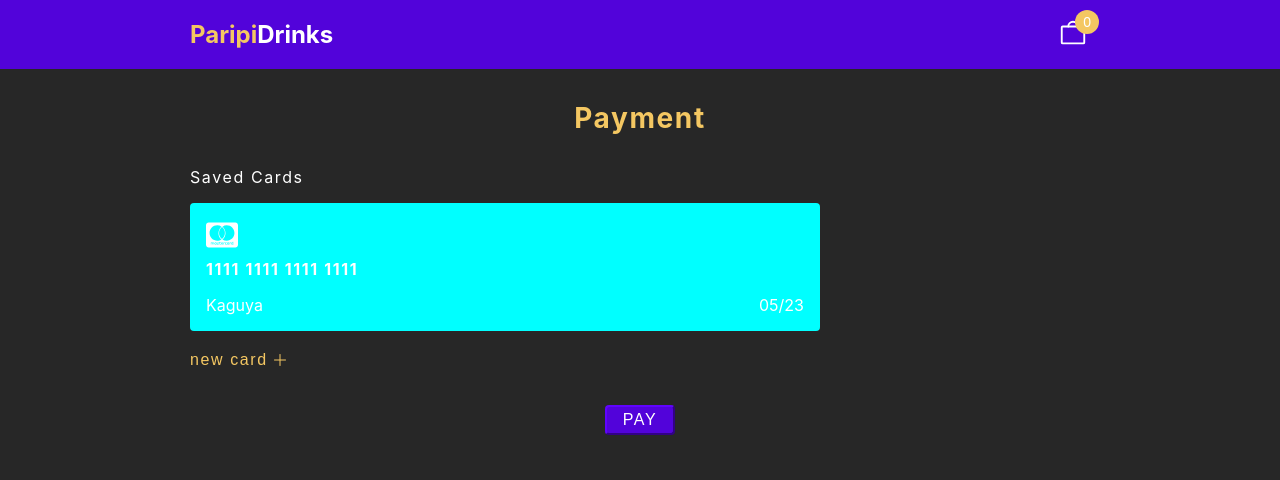
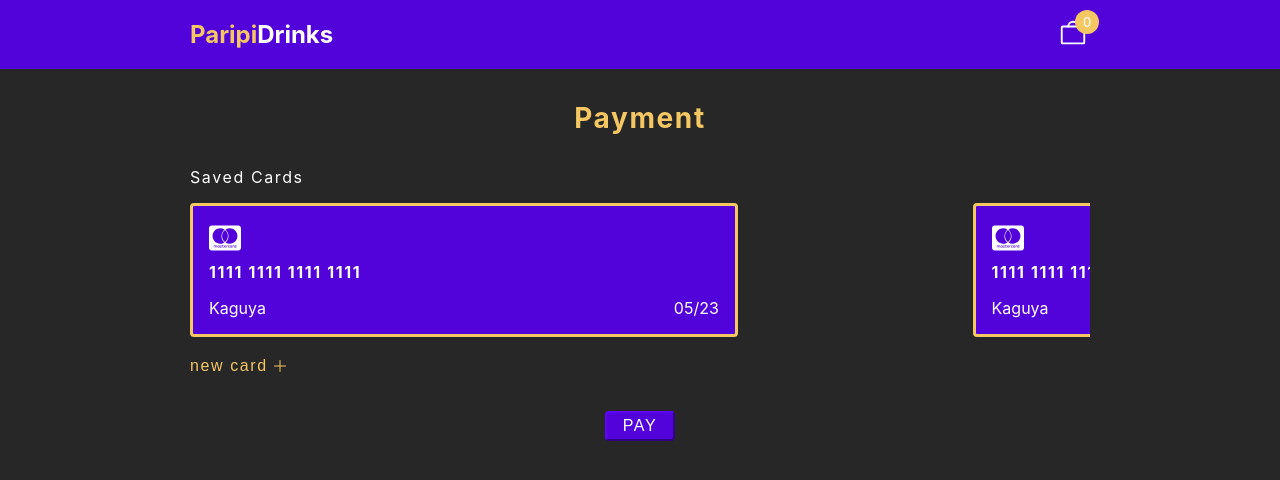
Before and after one commit to Rykasa/paripiDrinks, a React (Vite) app: page /payment in a window 1280 px wide. Shown: the top 480 px of the page. Built offline with nearby package versions, Linux system fonts and the light colour scheme; no server answers.

Commit message:
swiper added

```diff
--- a/package.json
+++ b/package.json
@@ -14,7 +14,8 @@
     "react-dom": "^18.0.0",
     "react-icons": "^4.4.0",
     "react-router-dom": "^6.3.0",
-    "styled-components": "^5.3.5"
+    "styled-components": "^5.3.5",
+    "swiper": "^8.2.4"
   },
   "devDependencies": {
     "@types/react": "^18.0.0",
--- a/src/components/CreditCard/styles.ts
+++ b/src/components/CreditCard/styles.ts
@@ -1,10 +1,12 @@
 import styled from "styled-components";
 
 export const container = styled.div`
-  background-color: aqua;
+  background-color: #5203da;
   padding: 1rem;
   width: 70%;
   border-radius: .25rem;
+
+  border: .2rem solid #f4c762;
 `;
 
 export const Logo = styled.div`
@@ -22,6 +24,7 @@ export const InfoDiv = styled.div`
   justify-content: space-between;
 `;
 
-export const Holder = styled.span``;
+export const Holder = styled.span`
+`;
 
 export const ExpiryDate = styled.span``;
--- a/src/pages/Payment/index.tsx
+++ b/src/pages/Payment/index.tsx
@@ -1,6 +1,8 @@
 import { Plus } from "phosphor-react";
 import { CreditCard } from "../../components/CreditCard";
 import * as C from './styles'
+import { Swiper, SwiperSlide } from 'swiper/react'
+import 'swiper/css'
 
 export function Payment(){
   return(
@@ -8,9 +10,24 @@ export function Payment(){
       <C.Heading>Payment</C.Heading>
       <C.Center>
         <C.Title>saved cards</C.Title>
-        <C.CardWrapper>
-          <CreditCard />
-        </C.CardWrapper>
+        <Swiper
+          spaceBetween={0}
+          slidesPerView={1.15}
+          grabCursor
+          className="slider"
+        >
+          <C.CardWrapper>
+            <SwiperSlide>
+              <CreditCard />
+            </SwiperSlide>
+            <SwiperSlide>
+              <CreditCard />
+            </SwiperSlide>
+            <SwiperSlide>
+              <CreditCard />
+            </SwiperSlide>
+          </C.CardWrapper>
+        </Swiper>
         <C.AddButton>
           new card
           <Plus />
--- a/src/pages/Payment/styles.ts
+++ b/src/pages/Payment/styles.ts
@@ -22,6 +22,10 @@ export const Center = styled.div`
   width: 90vw;
   margin: auto;
   max-width: 900px;
+
+  .slider{
+    margin-bottom: 1rem;
+  }
 `;
 
 export const Title = styled.span`
@@ -31,9 +35,7 @@ export const Title = styled.span`
   letter-spacing: .1rem;
 `;
 
-export const CardWrapper = styled.div`
-  margin-bottom: 1rem;
-`;
+export const CardWrapper = styled.div``;
 
 export const AddButton = styled.button`
   display: flex;
```
Also changed, not shown: 1 other file (tests, documents, lock files or other folders).
